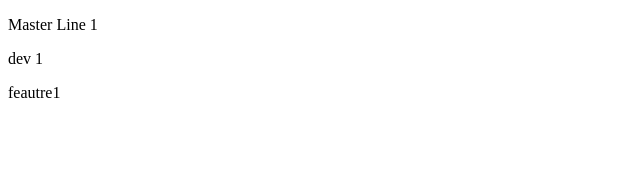
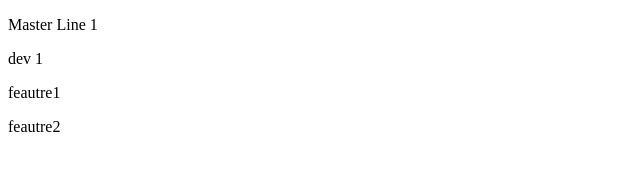
Before and after one commit to GoudaPrabhat/GitTrng, a plain HTML site: page index.html in a window 1280 px wide. Shown: the full height of the page, 0-640 px from the left. Drawn offline with Linux system fonts and the light colour scheme.

Commit message:
feature 2 update

```diff
--- a/index.html
+++ b/index.html
@@ -10,5 +10,6 @@
             dev 1
         </p>
         <p>feautre1</p>
+        <p>feautre2</p>
     </body>
 </html>
```
